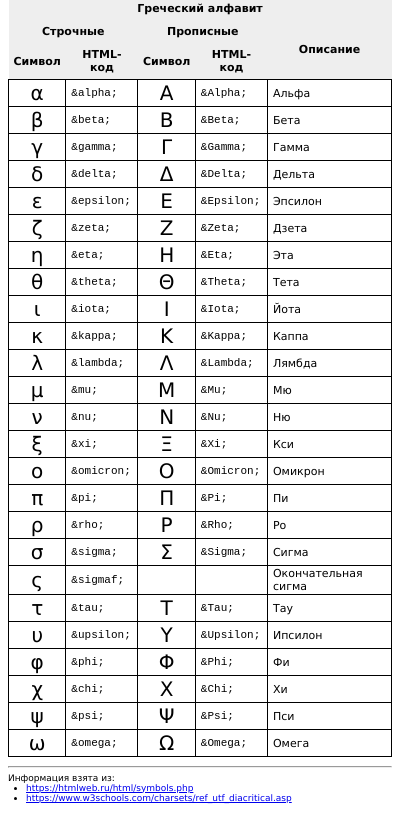
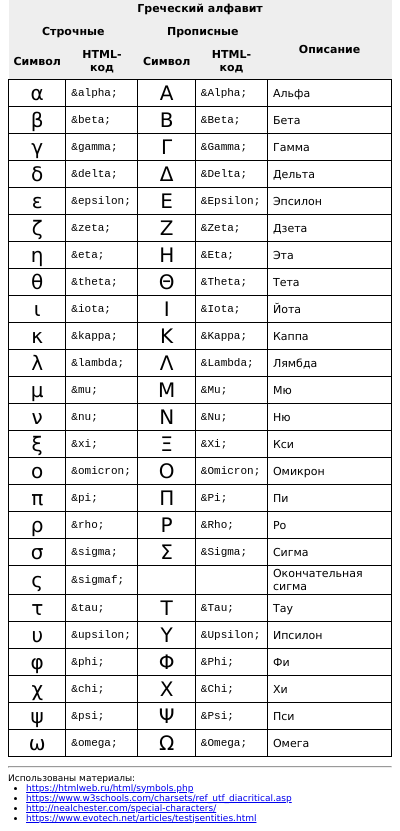
Before and after one commit to phts/firefox-special-characters, a browser extension: page src/popup/index.html in a window 400 px wide. Shown: the part 8020-8851 px from the top of the page. Drawn offline with Linux system fonts and the light colour scheme.

Commit message:
Add useful links

```diff
--- a/src/popup/index.html
+++ b/src/popup/index.html
@@ -340,10 +340,12 @@
 
 <footer>
 <hr>
-<p>Информация взята из:</p>
+<p>Использованы материалы:</p>
 <ul>
 <li><a href="https://htmlweb.ru/html/symbols.php">https://htmlweb.ru/html/symbols.php</a></li>
 <li><a href="https://www.w3schools.com/charsets/ref_utf_diacritical.asp">https://www.w3schools.com/charsets/ref_utf_diacritical.asp</a></li>
+<li><a href="http://nealchester.com/special-characters/">http://nealchester.com/special-characters/</a></li>
+<li><a href="https://www.evotech.net/articles/testjsentities.html">https://www.evotech.net/articles/testjsentities.html</a></li>
 </ul>
 </footer>
 
```
